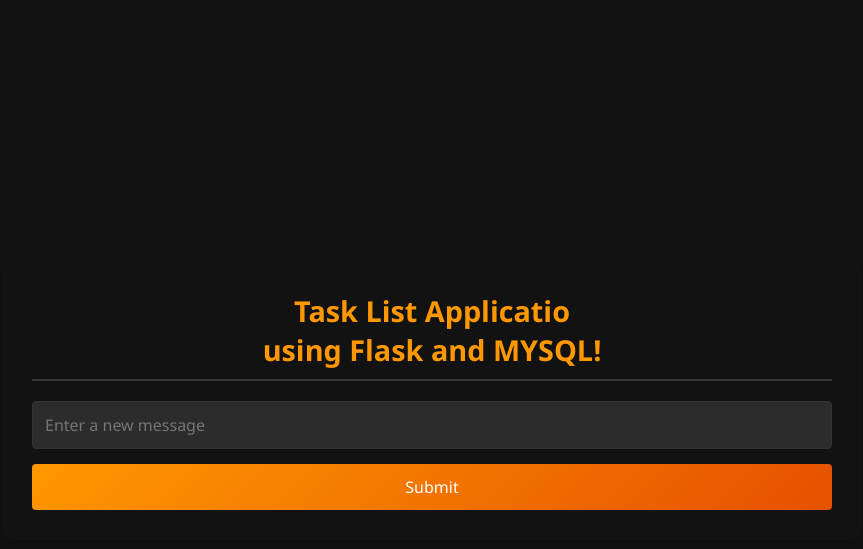
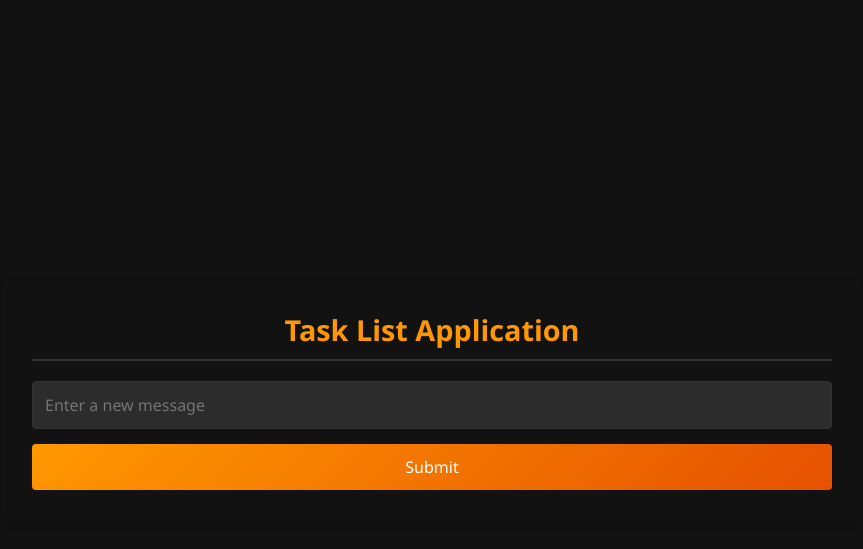
Before and after one commit to nihalshardul/two-tier-flask-app, a Flask app: page / in a window 1280 px wide. Shown: the top 549 px of the page, without its empty margins (208-1071 px from the left). Run offline with Flask 2, Linux system fonts and the light colour scheme; data that the repository does not hold is empty; some libraries are stand-ins or nearby versions.

Commit message:
name change and docker image push

```diff
--- a/templates/index.html
+++ b/templates/index.html
@@ -119,7 +119,7 @@
 
 <body>
     <div class="container">
-        <h1>Task List Applicatio<br>using Flask and MYSQL!</h1>
+        <h1>Task List Application</h1>
         <div class="messages">
             {% for message in messages %}
                 <p>{{ message[0] }}</p>
```
